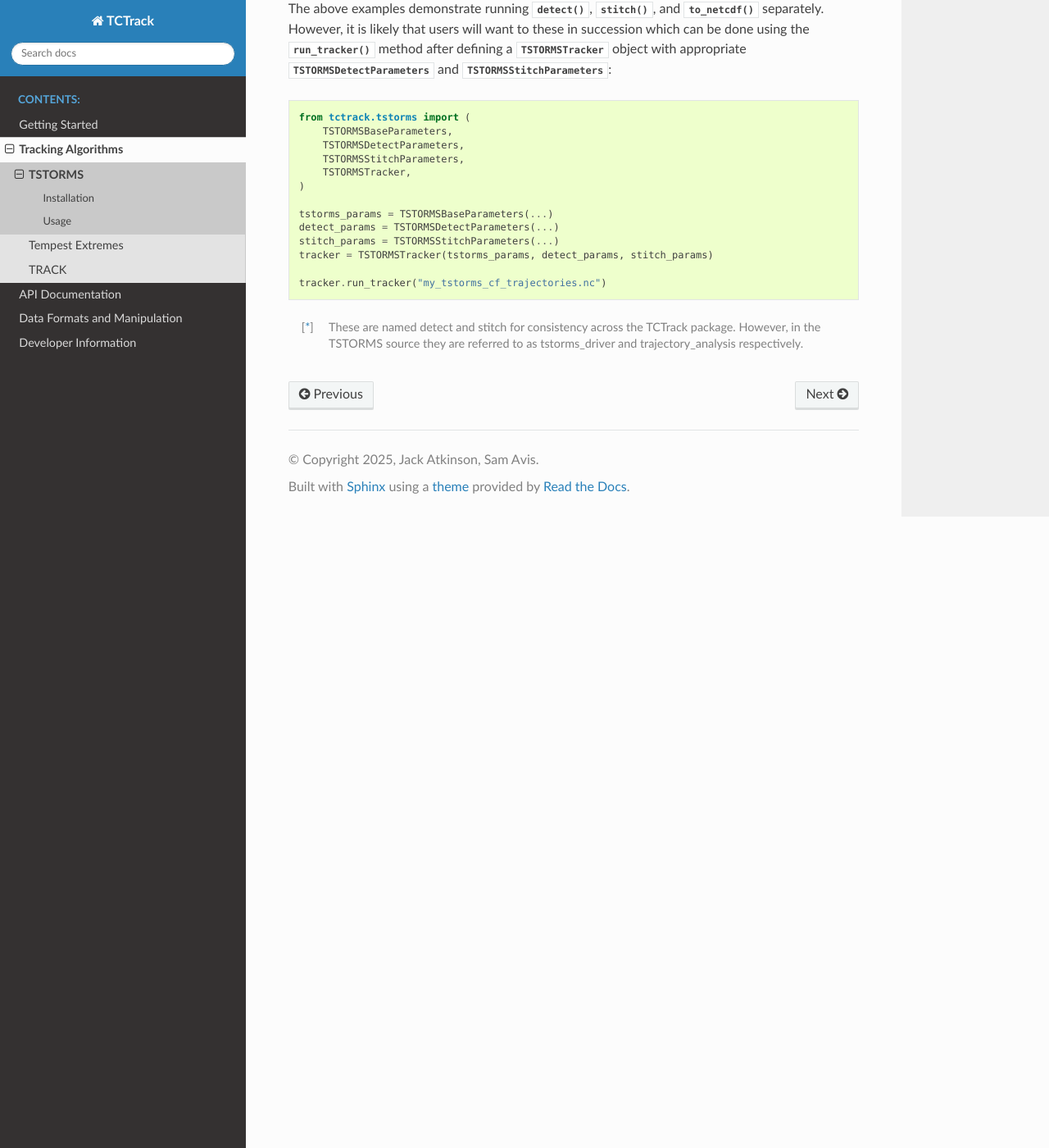
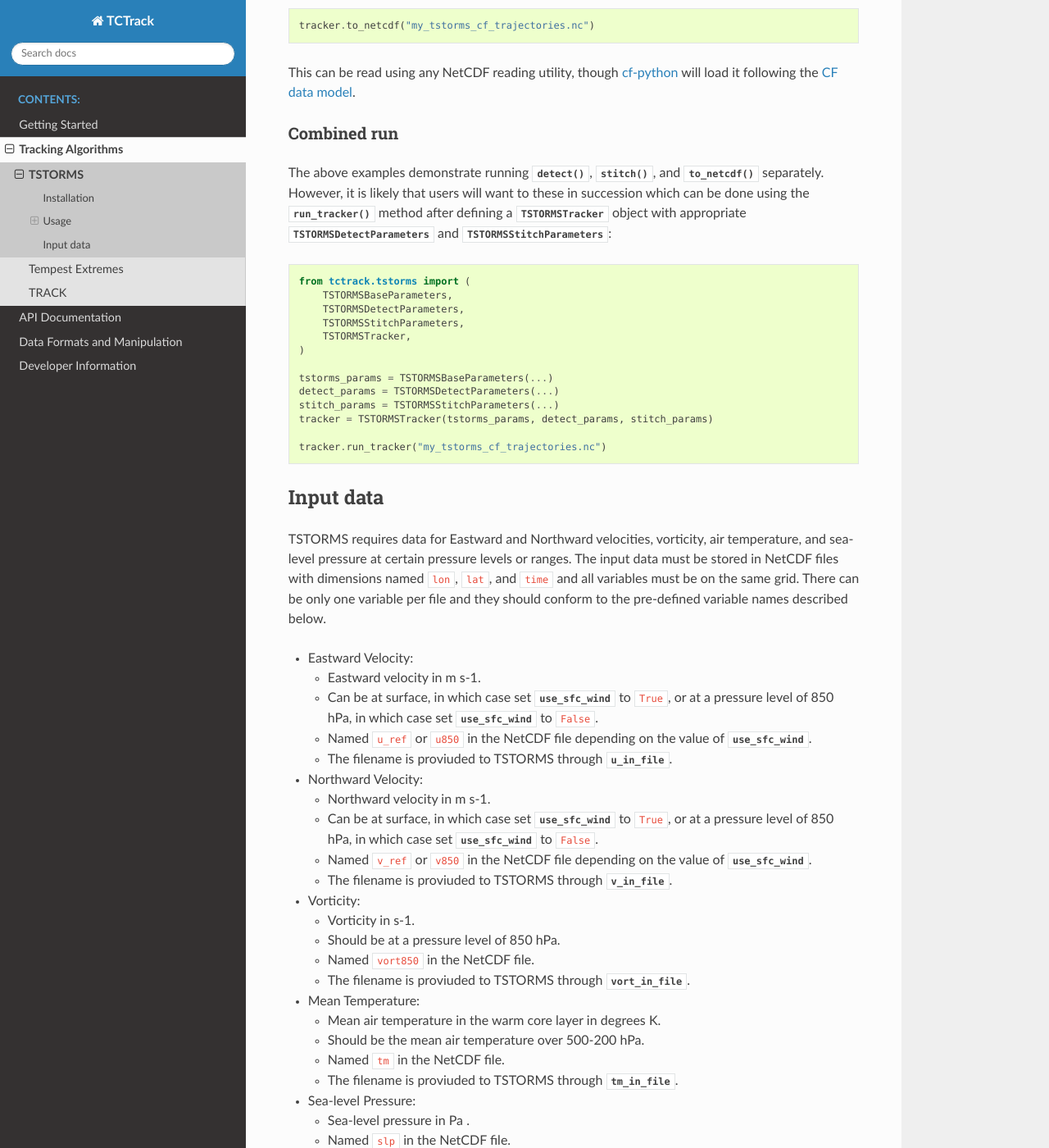
Before and after one commit to Cambridge-ICCS/TCTrack, a Sphinx documentation site: the page built from docs/tracking-algorithms/tstorms.rst, in a window 1280 px wide and 1400 px high, scrolled down 3191 px. Shown: the whole window at 82% size. Built offline with Sphinx 7.4.7 and the Read the Docs theme 3.1.0, drawn with Linux system fonts in a browser that asks for light colours; some of the changed text lies outside the part shown.

Commit message:
Add sections to TSTORMS docs, description of inputs, and reference.

```diff
--- a/docs/tracking-algorithms/tstorms.rst
+++ b/docs/tracking-algorithms/tstorms.rst
@@ -2,7 +2,7 @@ TSTORMS
 =======
 
 TSTORMS is an early tracking software for tropical cyclones originally developed
-by NOAA GFDL.
+by NOAA GFDL and described in [Vitart2001]_.
 It is made available under a GPL-2.0 license.
 
 TCTrack provides bindings for both the ``Driver`` routine for detecting candidate
@@ -60,9 +60,10 @@ so that the executables can be located at runtime.
 Usage
 -----
 
-Cyclone tracking in TSTORMS consists of two phases: detection, which performs
-node detection of candidate storms for each snapshot in time, and stitching, which
-combines suitable nodes across timesteps to generate trajectories. [*]_
+Cyclone tracking in TSTORMS is described in [Vitart2001]_ and consists of two phases:
+detection, which performs node detection of candidate storms for each snapshot in time,
+and stitching, which combines suitable nodes across timesteps to generate
+trajectories. [*]_
 
 Usage of TSTORMS in TCTrack is through the ``tstorms`` module.
 
@@ -168,6 +178,9 @@ using :meth:`~TSTORMSTracker.to_netcdf`:
 This can be read using any NetCDF reading utility, though
 `cf-python <https://ncas-cms.github.io/cf-python/>`_ will load it following the
 `CF data model <https://ncas-cms.github.io/cf-python/#cf-data-model>`_.
+
+Combined run
+^^^^^^^^^^^^
 
 The above examples demonstrate running :meth:`~TSTORMSTracker.detect`,
 :meth:`~TSTORMSTracker.stitch`, and :meth:`~TSTORMSTracker.to_netcdf` separately.
@@ -191,8 +204,70 @@ object with appropriate :class:`TSTORMSDetectParameters` and :class:`TSTORMSStit
 
     tracker.run_tracker("my_tstorms_cf_trajectories.nc")
 
+Input data
+----------
+
+TSTORMS requires data for Eastward and Northward velocities, vorticity, air temperature,
+and sea-level pressure at certain pressure levels or ranges.
+The input data must be stored in NetCDF files with dimensions named ``lon``, ``lat``,
+and ``time`` and all variables must be on the same grid.
+There can be only one variable per file and they should conform to the pre-defined
+variable names described below.
+
+* Eastward Velocity:
+
+  * Eastward velocity in m s-1.
+  * Can be at surface, in which case set :attr:`~TSTORMSDetectParameters.use_sfc_wind`
+    to ``True``, or at a pressure level of 850 hPa, in which case set
+    :attr:`~TSTORMSDetectParameters.use_sfc_wind` to ``False``.
+  * Named ``u_ref`` or ``u850`` in the NetCDF file depending on the value of
+    :attr:`~TSTORMSDetectParameters.use_sfc_wind`.
+  * The filename is proviuded to TSTORMS through :attr:`~TSTORMSDetectParameters.u_in_file`.
+
+* Northward Velocity:
+
+  * Northward velocity in m s-1.
+  * Can be at surface, in which case set :attr:`~TSTORMSDetectParameters.use_sfc_wind`
+    to ``True``, or at a pressure level of 850 hPa, in which case set
+    :attr:`~TSTORMSDetectParameters.use_sfc_wind` to ``False``.
+  * Named ``v_ref`` or ``v850`` in the NetCDF file depending on the value of
+    :attr:`~TSTORMSDetectParameters.use_sfc_wind`.
+  * The filename is proviuded to TSTORMS through :attr:`~TSTORMSDetectParameters.v_in_file`.
+
+* Vorticity:
+
+  * Vorticity in s-1.
+  * Should be at a pressure level of 850 hPa.
+  * Named ``vort850`` in the NetCDF file.
+  * The filename is proviuded to TSTORMS through :attr:`~TSTORMSDetectParameters.vort_in_file`.
+
+* Mean Temperature:
+
+  * Mean air temperature in the warm core layer in degrees K.
+  * Should be the mean air temperature over 500-200 hPa.
+  * Named ``tm`` in the NetCDF file.
+  * The filename is proviuded to TSTORMS through :attr:`~TSTORMSDetectParameters.tm_in_file`.
+
+* Sea-level Pressure:
+
+  * Sea-level pressure in Pa .
+  * Named ``slp`` in the NetCDF file.
+  * The filename is proviuded to TSTORMS through :attr:`~TSTORMSDetectParameters.slp_in_file`.
+
+To extract these variables from an input dataset and write to individual files with the
+requisite variable names, combine multiple files over times, or regrid variables to a
+consistent grid see :doc:`../data/preprocessing_data`.
+
+
 
 
 .. [*] These are named detect and stitch for consistency across the TCTrack package.
    However, in the TSTORMS source they are referred to as tstorms_driver and
    trajectory_analysis respectively.
+
+.. rubric:: References
+
+.. [Vitart2001] Vitart, Frédéric, and Timothy N. Stockdale.
+   "Seasonal Forecasting of Tropical Storms Using Coupled GCM Integrations",
+   Monthly Weather Review 129, 10 (2001): 2521-2537.
+   `https://doi.org/10.1175/1520-0493(2001)129\<2521:SFOTSU\>2.0.CO;2 <https://doi.org/10.1175/1520-0493(2001)129\<2521:SFOTSU\>2.0.CO;2>`_
```
Also changed, not shown: other parts of docs/tracking-algorithms/tstorms.rst (+9 -0 lines).
